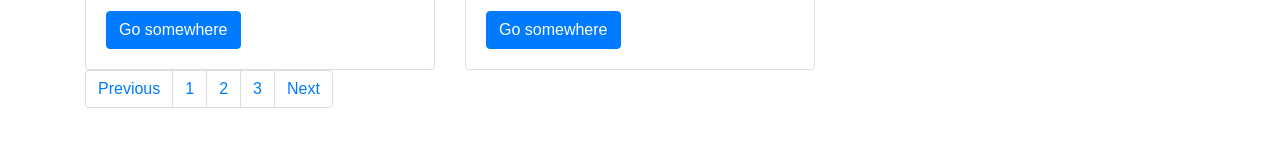
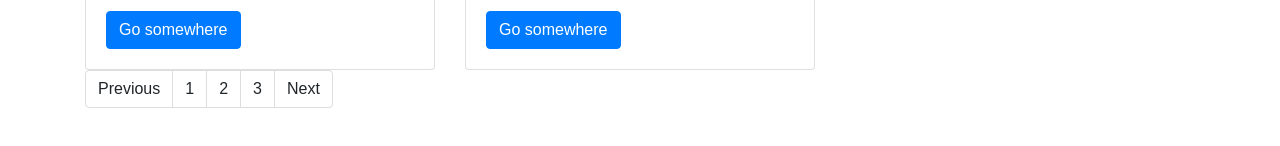
Before and after one commit to weglinskit/react-movie-search, a React (Create React App) app: page / in a window 1280 px wide. Shown: the part 566-712 px from the top of the page. Built offline with nearby package versions, Linux system fonts and the light colour scheme.

Commit message:
Pagination component separated;

```diff
--- /dev/null
+++ b/src/components/Pagination/index.js
@@ -0,0 +1,42 @@
+import React from 'react';
+
+/**
+ * Provides stateless functional component with pagination element
+ *
+ * @module InputText
+ * @param {Object} props Props from parent component
+ * @return {Object} JSX object with pagination element
+ */
+const Pagination = (props) => {
+    const items = [];
+
+    for (let i = 0; i < props.pagesNumber; i++) {
+        items.push(
+            <li className="page-item" key={i.toString()}>
+                <a className="page-link">{ i + 1 }</a>
+            </li>
+        )
+    }
+
+    return (
+        <div className="container">
+            <div className="row">
+                <div className="col-sm-12">
+                    <nav aria-label="Page navigation example">
+                        <ul className="pagination">
+                            <li className="page-item">
+                                <a className="page-link">Previous</a>
+                            </li>
+                            { items }
+                            <li className="page-item">
+                                <a className="page-link">Next</a>
+                            </li>
+                        </ul>
+                    </nav>
+                </div>
+            </div>
+        </div>
+    );
+};
+
+export default Pagination;
--- a/src/scenes/Home/index.js
+++ b/src/scenes/Home/index.js
@@ -1,4 +1,7 @@
 import React, { Component } from 'react';
+
+import Pagination from '../../components/Pagination/index';
+
 import SearchJumbo from './components/SearchJumbo/index';
 import MoviesList from './components/MoviesList/index';
 
@@ -23,7 +26,8 @@ class Home extends Component {
                     id: 2,
                     href: '/movie/2'
                 }
-            ]
+            ],
+            pagesNumber: 3
         };
     }
 
@@ -37,32 +41,8 @@ class Home extends Component {
         return (
             <div>
                 <SearchJumbo />
-                <MoviesList results={this.state.results} />
-                <div className="container">
-                    <div className="row">
-                        <div className="col-sm-12">
-                            <nav aria-label="Page navigation example">
-                                <ul className="pagination">
-                                    <li className="page-item">
-                                        <a className="page-link" href="#">Previous</a>
-                                    </li>
-                                    <li className="page-item">
-                                        <a className="page-link" href="#">1</a>
-                                    </li>
-                                    <li className="page-item">
-                                        <a className="page-link" href="#">2</a>
-                                    </li>
-                                    <li className="page-item">
-                                        <a className="page-link" href="#">3</a>
-                                    </li>
-                                    <li className="page-item">
-                                        <a className="page-link" href="#">Next</a>
-                                    </li>
-                                </ul>
-                            </nav>
-                        </div>
-                    </div>
-                </div>
+                <MoviesList results={ this.state.results } />
+                <Pagination pagesNumber={ this.state.pagesNumber }/>
             </div>
         );
     }
```
